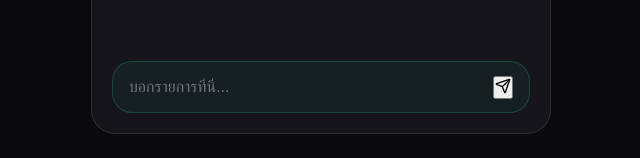
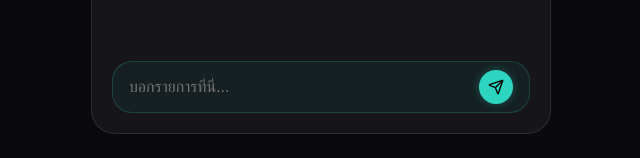
Before and after one commit to warintum/spending-bento-ai-assistant-glm4.7-antigravity, a React (Vite) app: page / in a window 1280 px wide. Shown: the part 565-723 px from the top of the page, without its empty margins (319-959 px from the left). Built offline with nearby package versions, Linux system fonts and the light colour scheme.

Commit message:
edit send ui

```diff
--- a/src/index.css
+++ b/src/index.css
@@ -200,6 +200,29 @@ body {
   outline: none;
 }
 
+.chat-send-btn {
+  background: var(--accent-primary);
+  border: none;
+  width: 34px;
+  height: 34px;
+  border-radius: 50%;
+  display: flex;
+  align-items: center;
+  justify-content: center;
+  cursor: pointer;
+  transition: all 0.3s cubic-bezier(0.175, 0.885, 0.32, 1.275);
+  box-shadow: 0 0 10px rgba(45, 212, 191, 0.3);
+}
+
+.chat-send-btn:hover {
+  box-shadow: 0 0 20px rgba(45, 212, 191, 0.6);
+  transform: scale(1.1);
+}
+
+.chat-send-btn:active {
+  transform: scale(0.9);
+}
+
 /* Neon Action Buttons */
 .action-btn {
   background: rgba(255, 255, 255, 0.03);
```
